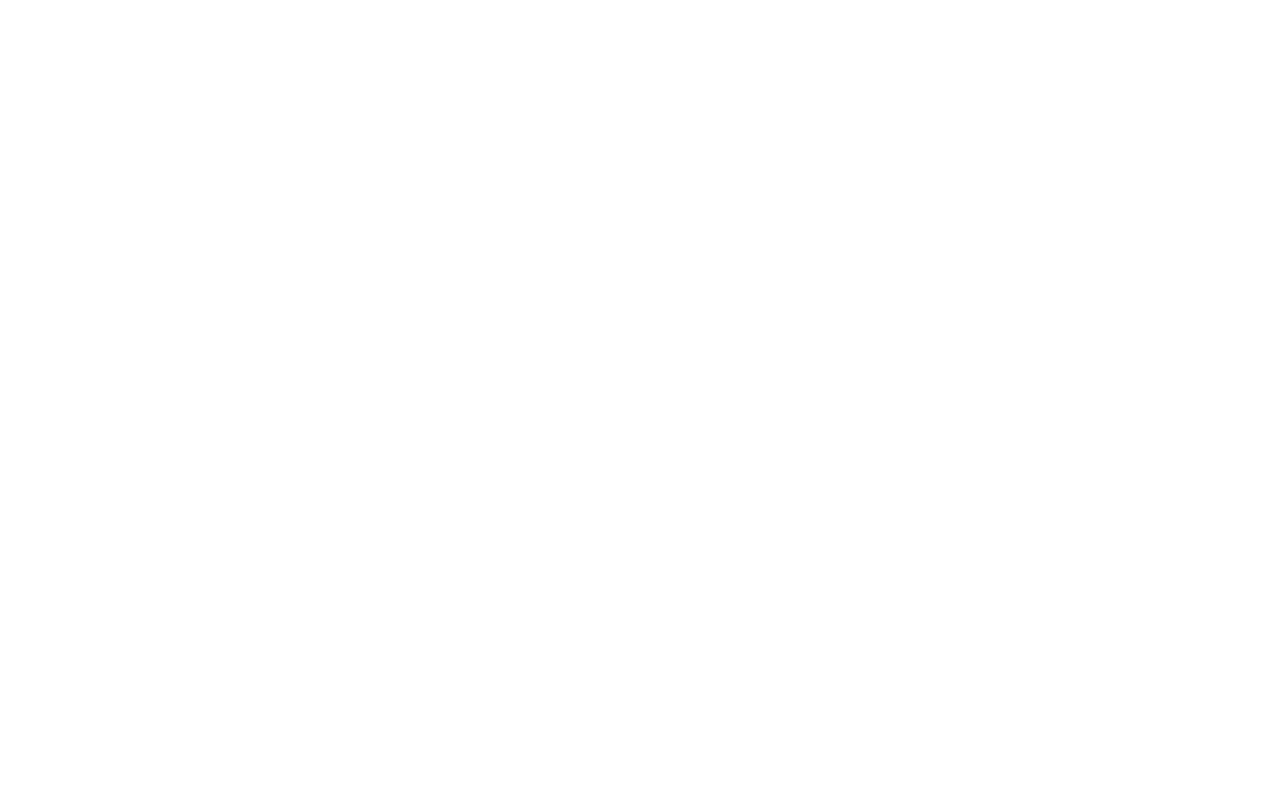
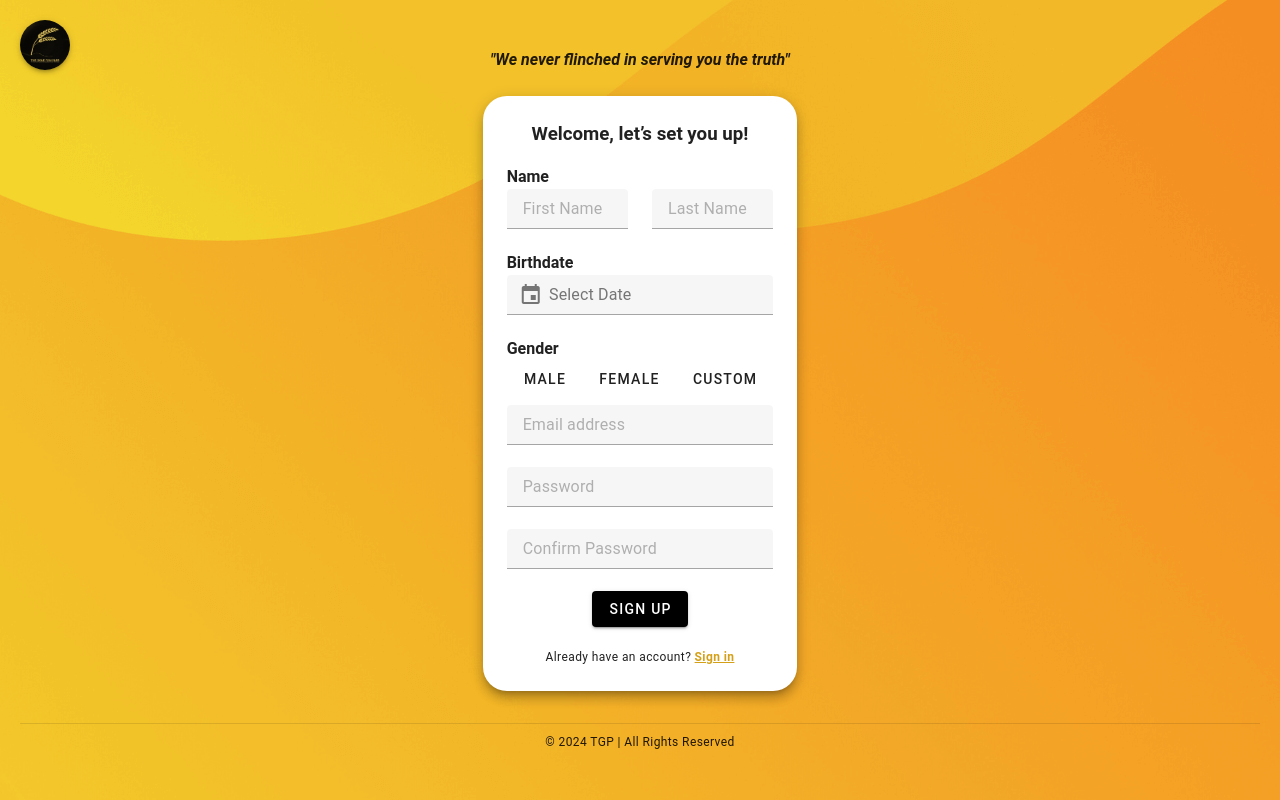
Before and after one commit to CSumalinog/TheGoldPanicles, a Vue app: page /staffer_signup in a window 1280 px wide. Before the commit this address had no page. Built offline with nearby package versions, Linux system fonts and the light colour scheme.

Commit message:
Staffer Uodate
Staffers Log In and Sign Up features added

```diff
--- a/src/router/index.js
+++ b/src/router/index.js
@@ -4,6 +4,7 @@ import LoginAsView from '@/views/auth/LoginAsView.vue'
 import ClientLoginView from '@/views/auth/ClientLoginView.vue'
 import AdminLoginView from '@/views/auth/AdminLoginView.vue'
 import StafferLoginView from '@/views/auth/StafferLoginView.vue'
+import StafferSignupView from '@/views/auth/StafferSignupView.vue'
 
 
 
@@ -38,6 +39,12 @@ const router = createRouter({
       path: '/staffer_login',
       name: 'StafferLogin',
       component: StafferLoginView,
+    },
+
+    {
+      path: '/staffer_signup',
+      name: 'StafferSignup',
+      component: StafferSignupView,
     }
   ],
 })
--- a/src/views/auth/StafferLoginView.vue
+++ b/src/views/auth/StafferLoginView.vue
@@ -1,65 +1,98 @@
 <script setup>
+import { ref } from 'vue'
+import { useRouter } from 'vue-router'
+
+const email = ref('')
+const password = ref('')
+const router = useRouter()
+
+const login = () => {
+
+  if (email.value === 'staffer@example.com' && password.value === 'password') {
+    router.push('/staffer_dashboard')
+  } else {
+    alert('Invalid credentials')
+  }
+}
+
+const goBack = () => {
+  router.back()
+}
 </script>
 
 <template>
   <v-responsive>
   <v-app>
-      <v-main class="bg-cover bg-center" style="background-image: url('/images/bg_image.png')">
-        <v-container>
-          <v-row>
-            <v-col cols="12" md="6" class="mx-auto text-center pt-16">
+    <v-main class="d-flex align-center justify-center" style="background-image: url('/images/bg_image.png')">
+      <v-container class="fill-height d-flex flex-column align-center justify-center">
+
         <v-img
           src="images/tgp_logo.jpg"
-                width="70"
+          width="90"
                 height="70"
                 class="mx-auto rounded-circle elevation-3 mb-3"
                 cover
+        ></v-img>
+        <div class="text-center font-weight-bold font-italic mb-6">
+          "We never flinched in serving you the truth"
+        </div>
+
+        <!-- Login Card -->
+        <v-card class="pa-6" elevation="10" max-width="400" style="border-radius: 20px;">
+          <v-card-text>
+            <h3 class="text-center mb-4">Welcome! Please Log In.</h3>
+
+            <v-text-field
+              v-model="email"
+              label="Email address"
+              variant="outlined"
+              class="mb-3"
             />
-              <br />
-              <span class="font-weight-bold font-italic white--text">
-                "We never flinched in serving you the Truth"
-              </span>
-            </v-col>
-          </v-row>
-        </v-container>
-        <v-container>
-    <v-row>
-      <v-col cols="12" md="6" class="mx-auto">
 
-        <v-card class="pa-4">
-  <h3 class="text-center">Staffer Login</h3>
+            <v-text-field
+              v-model="password"
+              label="Password"
+              type="password"
+              variant="outlined"
+              class="mb-4"
+            />
 
-  <v-text-field label="Email" outlined />
-  <v-text-field label="Password" type="password" outlined />
+            <div class="d-flex justify-space-between">
+              <v-btn
+              @click="goBack"
+              variant="text"
+              style="color: #D4A10C;"
+            >
+              ← Back
+            </v-btn>
 
-  <!-- BUTTON ROW -->
-  <v-row class="mt-4">
-    <v-col cols="6" class="text-left">
-      <v-btn
-        color="grey-darken-1"
-        variant="outlined"
-        prepend-icon="mdi-arrow-left"
-        @click="$router.push('/loginas')"
-      >
-        Back
+              <v-btn color="black" @click="login">
+                Log In
               </v-btn>
-    </v-col>
-    <v-col cols="6" class="text-right">
-      <v-btn color="amber-darken-2">
-        Login
+            </div>
+
+            <v-divider class="my-4"></v-divider>
+
+            <div class="text-center text-caption">
+  <v-btn variant="text" color="#D4A017" @click="() => router.push('/forgot_password')" class="text-caption">
+    Forgot Password?
   </v-btn>
-    </v-col>
-  </v-row>
+  <div class="my-2">OR</div>
+  <v-btn variant="tonal" color="#D4A017" class="mt-2 text-caption" @click="() => router.push('/staffer_signup')">
+    Create New Account
+  </v-btn>
+</div>
+          </v-card-text>
         </v-card>
 
-      </v-col>
-    </v-row>
+        <!-- Footer -->
+        <div class="mt-8 text-caption text-center w-100">
+          <v-divider class="mb-2"></v-divider>
+          © 2024 TGP | All Rights Reserved
+        </div>
+
       </v-container>
     </v-main>
-
-      <v-footer class="d-flex justify-center text-center" color="amber-darken-2" border app>
-        © 2025 - TGP | All Rights Reserved
-      </v-footer>
   </v-app>
 </v-responsive>
 </template>
--- /dev/null
+++ b/src/views/auth/StafferSignupView.vue
@@ -0,0 +1,134 @@
+<script setup>
+import { ref } from 'vue'
+import { useRouter } from 'vue-router'
+
+const router = useRouter()
+
+const firstName = ref('')
+const lastName = ref('')
+const birthdate = ref(null)
+const menu = ref(false)
+const gender = ref('')
+const email = ref('')
+const password = ref('')
+const confirmPassword = ref('')
+
+const signUp = () => {
+  if (!email.value || !password.value || !confirmPassword.value) {
+    alert('Please fill in all required fields.')
+    return
+  }
+
+  if (password.value !== confirmPassword.value) {
+    alert("Passwords don't match.")
+    return
+  }
+
+  // Simulate successful sign-up
+  alert('Sign-up successful! Redirecting to login...')
+  router.push('/staffer_login') // adjust route as needed
+}
+
+const goBack = () => {
+  router.back()
+}
+</script>
+
+<template>
+  <v-responsive>
+    <v-app>
+      <v-main class="d-flex align-center justify-center" style="background-image: url('/images/bg_image.png')">
+        <v-img
+          src="images/tgp_logo.jpg"
+          width="50"
+                height="50"
+                class="logo-top-left mx-auto rounded-circle elevation-3 mb-3"
+                cover
+
+        ></v-img>
+        <v-container fluid class="d-flex flex-column align-center justify-center fill-height pa-5">
+          <p class="text-center font-weight-bold font-italic mb-6">"We never flinched in serving you the truth"</p>
+
+          <v-card class="pa-6" max-width="500" rounded="xl" elevation="8">
+            <h3 class="text-center mb-4">Welcome, let’s set you up!</h3>
+
+            <div>
+              <strong>Name</strong>
+              <v-row>
+                <v-col><v-text-field v-model="firstName" placeholder="First Name" density="compact" /></v-col>
+                <v-col><v-text-field v-model="lastName" placeholder="Last Name" density="compact" /></v-col>
+              </v-row>
+            </div>
+
+            <div>
+              <strong>Birthdate</strong>
+              <v-menu
+                v-model="menu"
+                :close-on-content-click="false"
+                transition="scale-transition"
+                offset-y
+                min-width="290px"
+              >
+                <template #activator="{ props }">
+                  <v-text-field
+                    v-model="birthdate"
+                    label="Select Date"
+                    readonly
+                    v-bind="props"
+                    prepend-inner-icon="mdi-calendar"
+                    density="compact"
+                  ></v-text-field>
+                </template>
+
+                <v-date-picker
+                  v-model="birthdate"
+                  @input="menu = false"
+                  color="amber-darken-2"
+                ></v-date-picker>
+              </v-menu>
+            </div>
+
+            <div class="mb-2">
+              <strong>Gender</strong>
+              <v-btn-toggle v-model="gender" class="d-flex justify-center" density="compact">
+                <v-btn value="Male">Male</v-btn>
+                <v-btn value="Female">Female</v-btn>
+                <v-btn value="Custom">Custom</v-btn>
+              </v-btn-toggle>
+            </div>
+
+            <v-text-field v-model="email" placeholder="Email address" density="compact" />
+            <v-text-field v-model="password" type="password" placeholder="Password" density="compact" />
+            <v-text-field v-model="confirmPassword" type="password" placeholder="Confirm Password" density="compact" />
+
+            <v-row justify="center" class="mb-2">
+              <v-col cols="auto">
+                <v-btn @click="signUp" color="black" class="text-white px-4">
+                  Sign Up
+                </v-btn>
+              </v-col>
+            </v-row>
+
+            <p class="text-center mt-2 text-caption">
+              Already have an account?
+              <span @click="$router.push('/staffer_login')" style="cursor: pointer; color: #D4A017;"><b><u>Sign in</u></b></span>
+            </p>
+          </v-card>
+
+          <div class="mt-8 text-caption text-center w-100">
+          <v-divider class="mb-2"></v-divider>
+          © 2024 TGP | All Rights Reserved
+        </div>
+
+        </v-container>
+      </v-main>
+    </v-app>
+  </v-responsive>
+</template>
+<style scoped>
+.logo-top-left {
+  position: absolute;
+  top: 20px;
+  left: 20px;
+}
+</style>
```
Lines whose indentation alone changed are shown as unchanged.
